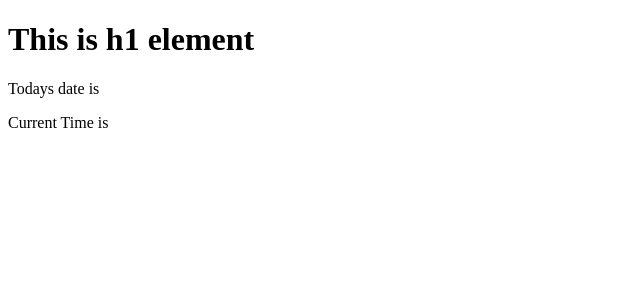
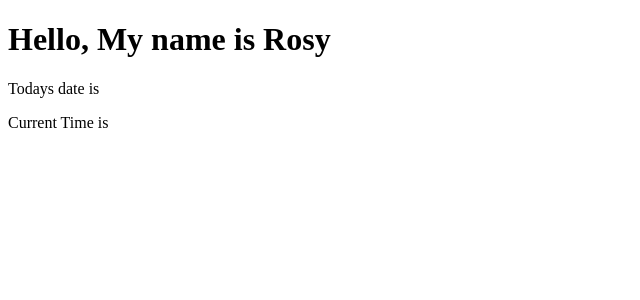
Before and after one commit to Rosydhakal5/learningReact, a React (Create React App) app: page / in a window 1280 px wide. Shown: the top 300 px of the page, without its empty margins (0-640 px from the left). Built offline with nearby package versions, Linux system fonts and the light colour scheme.

Commit message:
learning to add date

```diff
--- a/src/index.js
+++ b/src/index.js
@@ -50,10 +50,16 @@ import ReactDOM from 'react-dom';
 // )
 
 //<===creating h1 element, Paragraph with today's date and current time==============>
+
+const name = "Rosy";
+
+
+
+
 ReactDOM.render(
   <>
   <h1>
-    This is h1 element
+    Hello, My name is {name}
     </h1>
     <p> Todays date is {} </p>
     <p> Current Time is {} </p>
```
